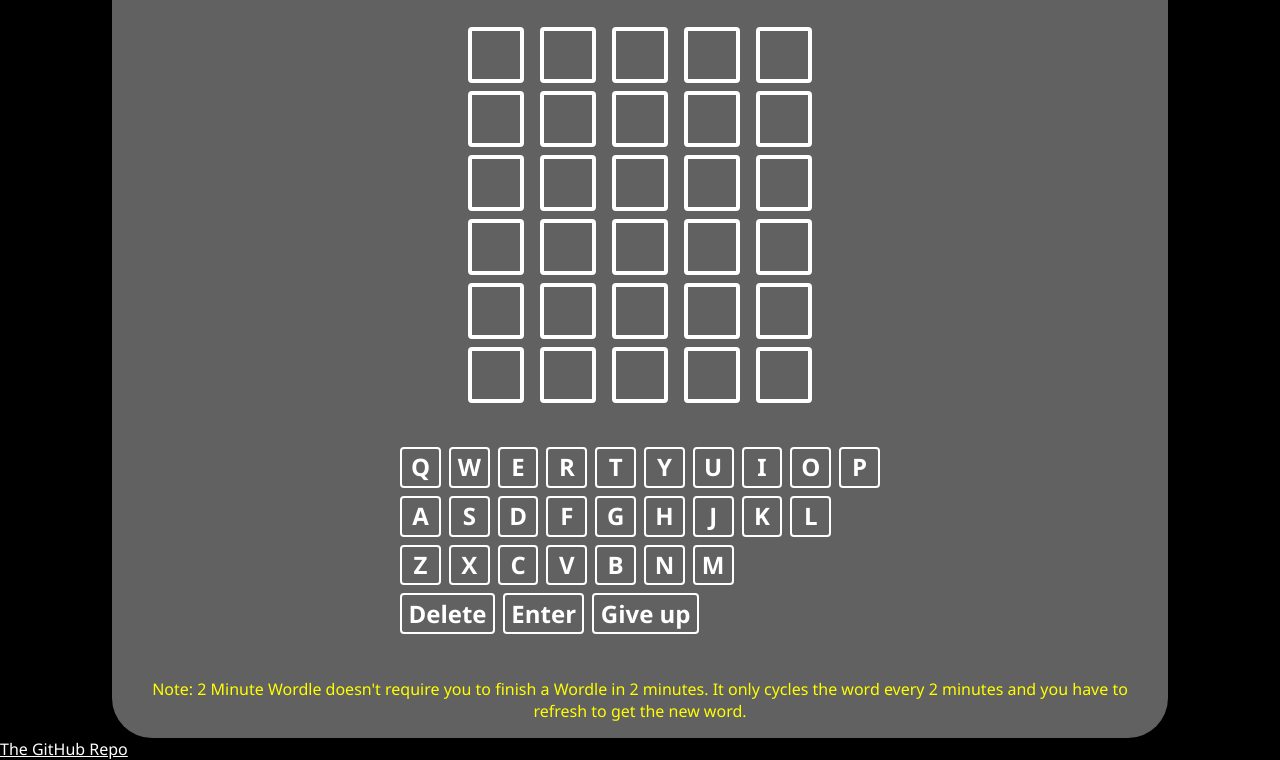
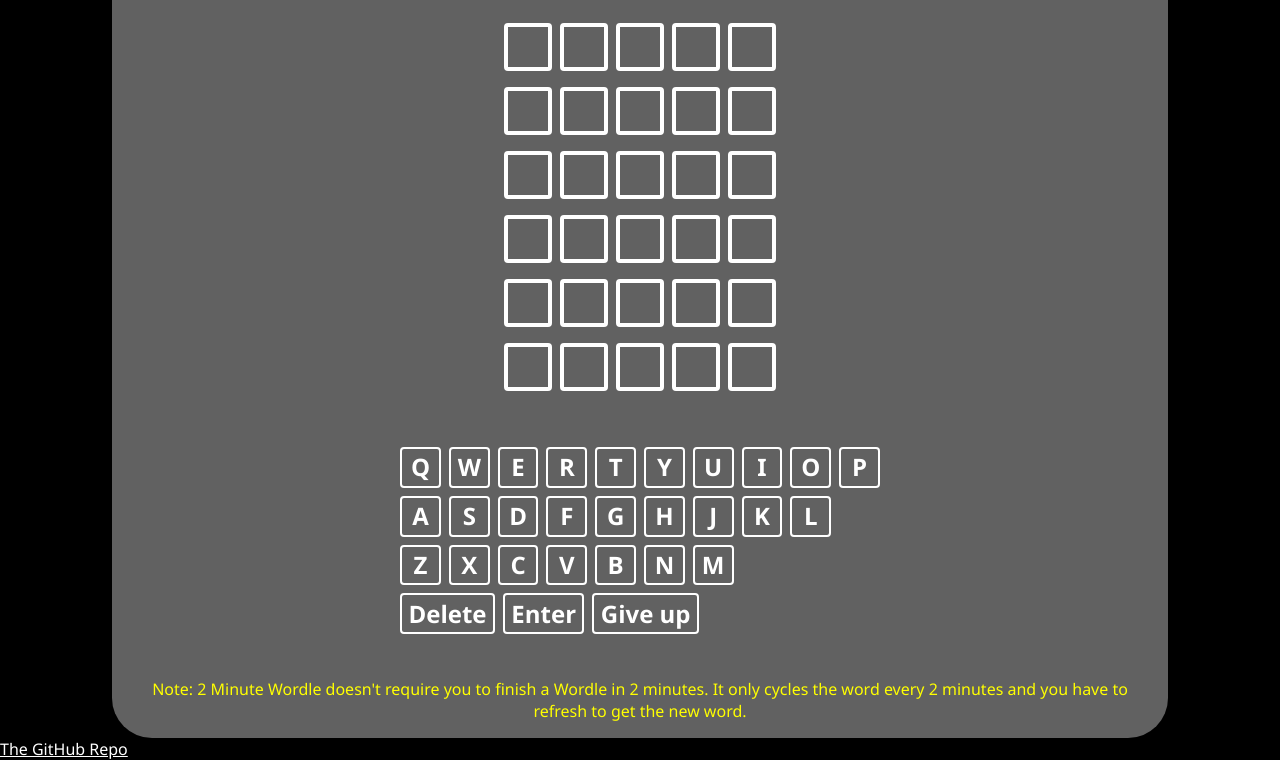
Before and after one commit to Crafterboy27-school/2-minute-wordle, a website: page index.html in a window 1280 px wide. Shown: the part 147-907 px from the top of the page. Drawn offline with Linux system fonts and the light colour scheme.

Commit message:
Update style.css

```diff
--- a/style.css
+++ b/style.css
@@ -43,8 +43,8 @@ h1 {
   border-radius: 0.5vmin;
   border: 0.6vmin solid white;
   display: inline-block;
-  padding: 1vmin;
-  margin: 1vmin;
+  padding: 0.5vmin;
+  margin: 0.5vmin;
   user-select: none;
 
   background-color: #616161;
```
